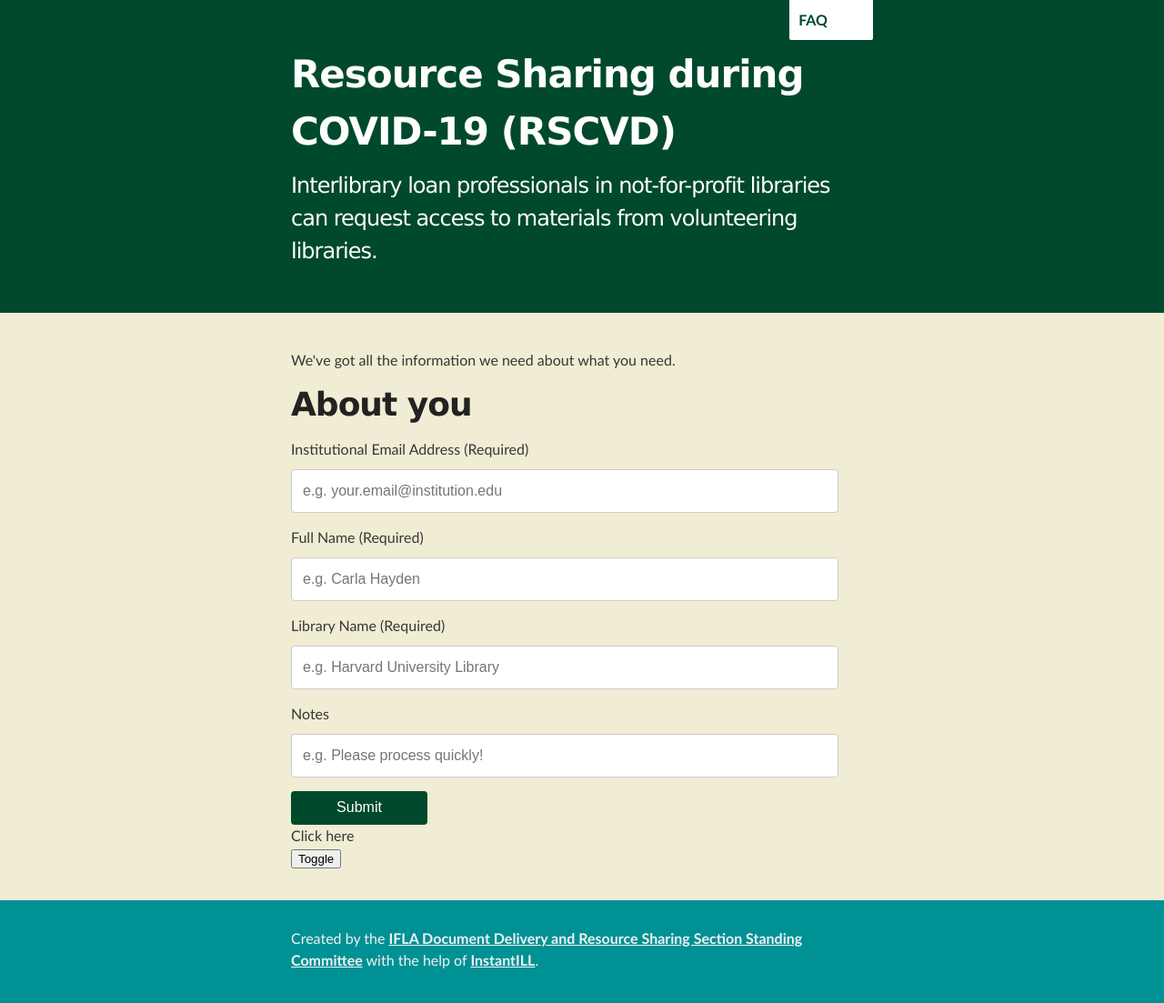
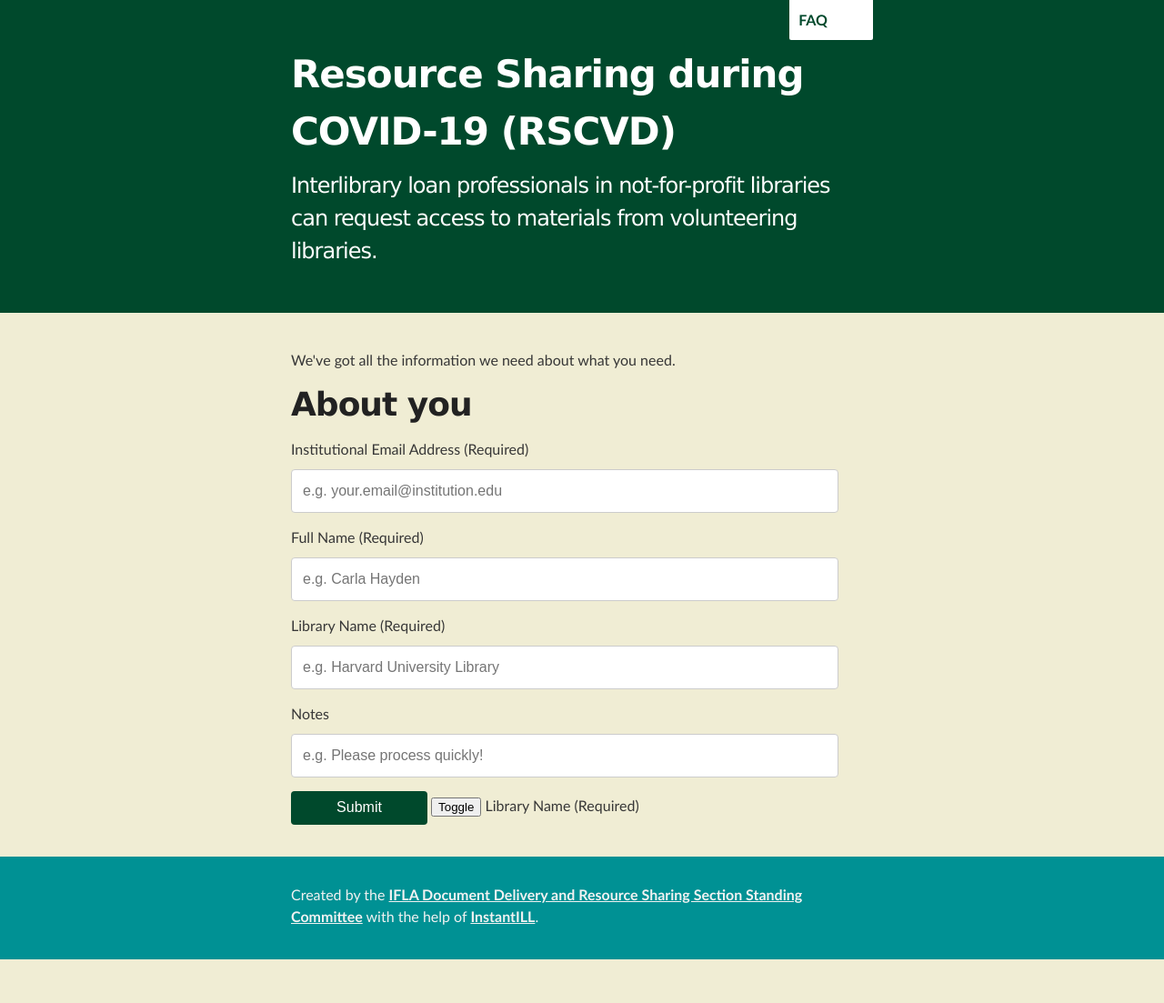
Before and after one commit to JosephMcArthur/rscvd-dev, a Jekyll site: the page built from submit.html, in a window 1280 px wide. Shown: the whole page at 91% size. Built offline with Jekyll 4.4.1, drawn with Linux system fonts in a browser that asks for light colours; after the commit the page ends 1055 px from its top, so only the background shows below that.

Commit message:
trying again

```diff
--- a/submit.html
+++ b/submit.html
@@ -22,14 +22,10 @@ We've got all the information we need about what you need.
 
 <input class="oabutton_find" href="thanks" id="submit" aria-label="submit" style="min-width:150px;" type="submit">
 
-<div id="clickme">
-  Click here
-</div>
+<button>Toggle</button>
 
-<button>Toggle</button>
-<p></p>
-<p style="display: none" class="toggle">Good Bye</p>
-
+<label>Library Name (Required)</label>
+<p><input required="required" class="oabutton_form" type="text" id="organization" placeholder="e.g. Harvard University Library" style="display: none" class="toggle"></p>
 
 </form>
 
```
